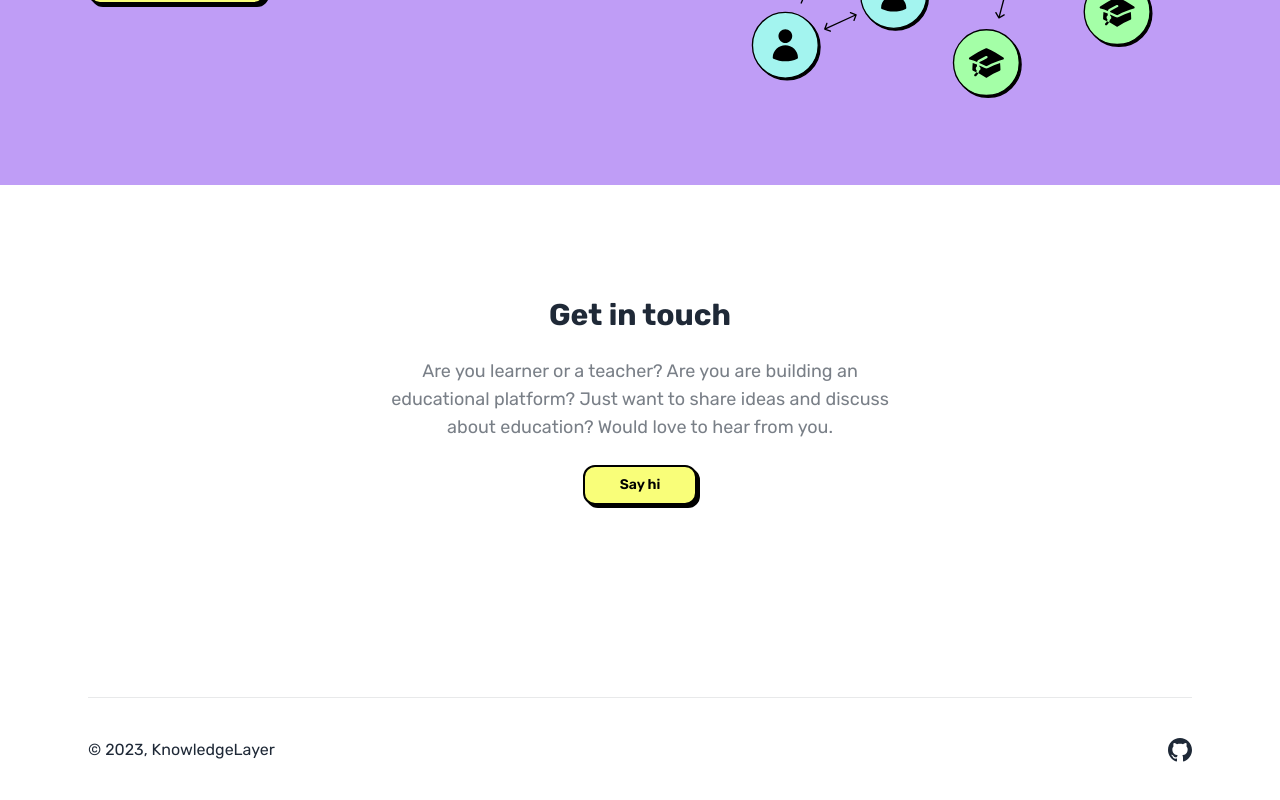
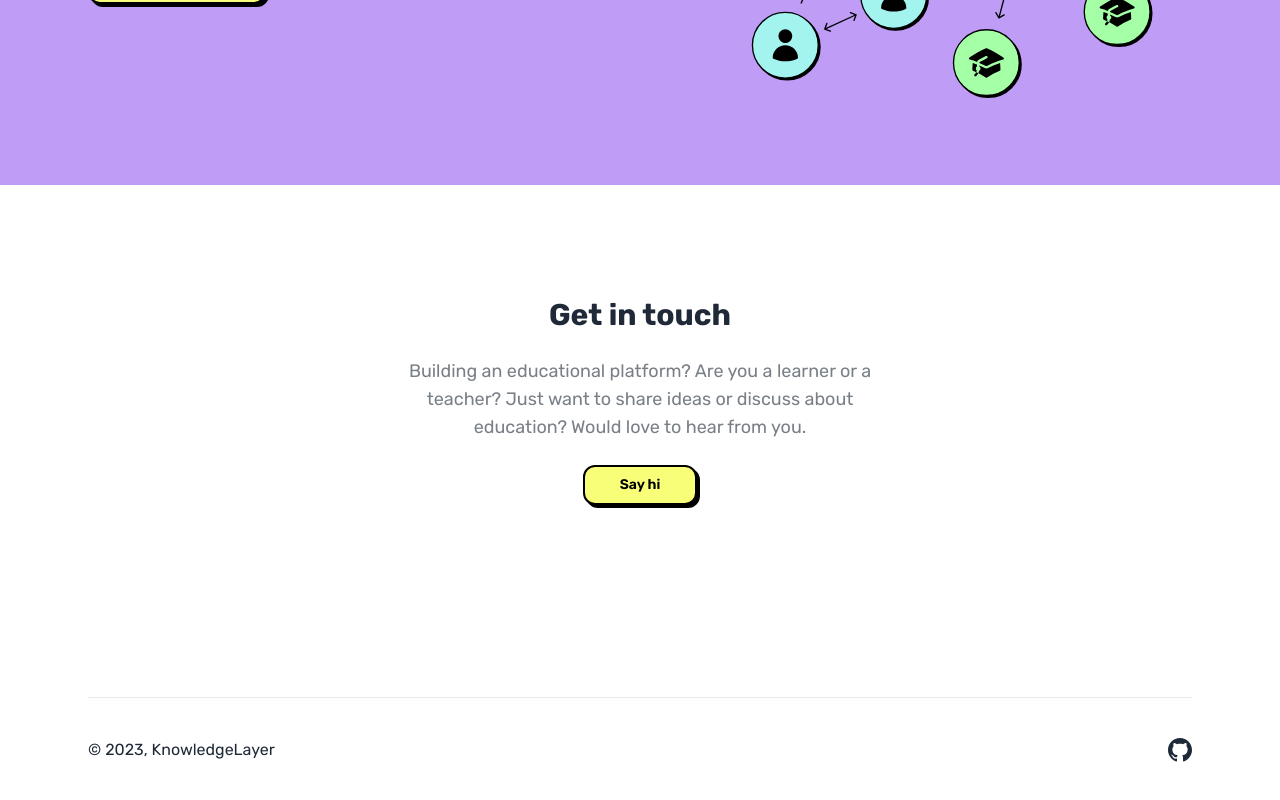
Before and after one commit to mattiapomelli/knowledgelayer-landing, a Next.js app: page / in a window 1280 px wide. Shown: the part 2857-3657 px from the top of the page. Built offline with nearby package versions, Linux system fonts and the light colour scheme; what tailwindcss-radix would draw is missing.

Commit message:
Change contact section copy

```diff
--- a/src/components/contact.tsx
+++ b/src/components/contact.tsx
@@ -8,9 +8,9 @@ export const ContactSection = () => {
         Get in touch
       </h3>
       <p className="max-w-[32rem] text-lg text-base-content-neutral">
-        Are you learner or a teacher? Are you are building an educational
-        platform? Just want to share ideas and discuss about education? Would
-        love to hear from you.
+        Building an educational platform? Are you a learner or a teacher? Just
+        want to share ideas or discuss about education? Would love to hear from
+        you.
       </p>
       <a href="mailto:mattiapomelli@gmail.com">
         <Button>Say hi</Button>
```
